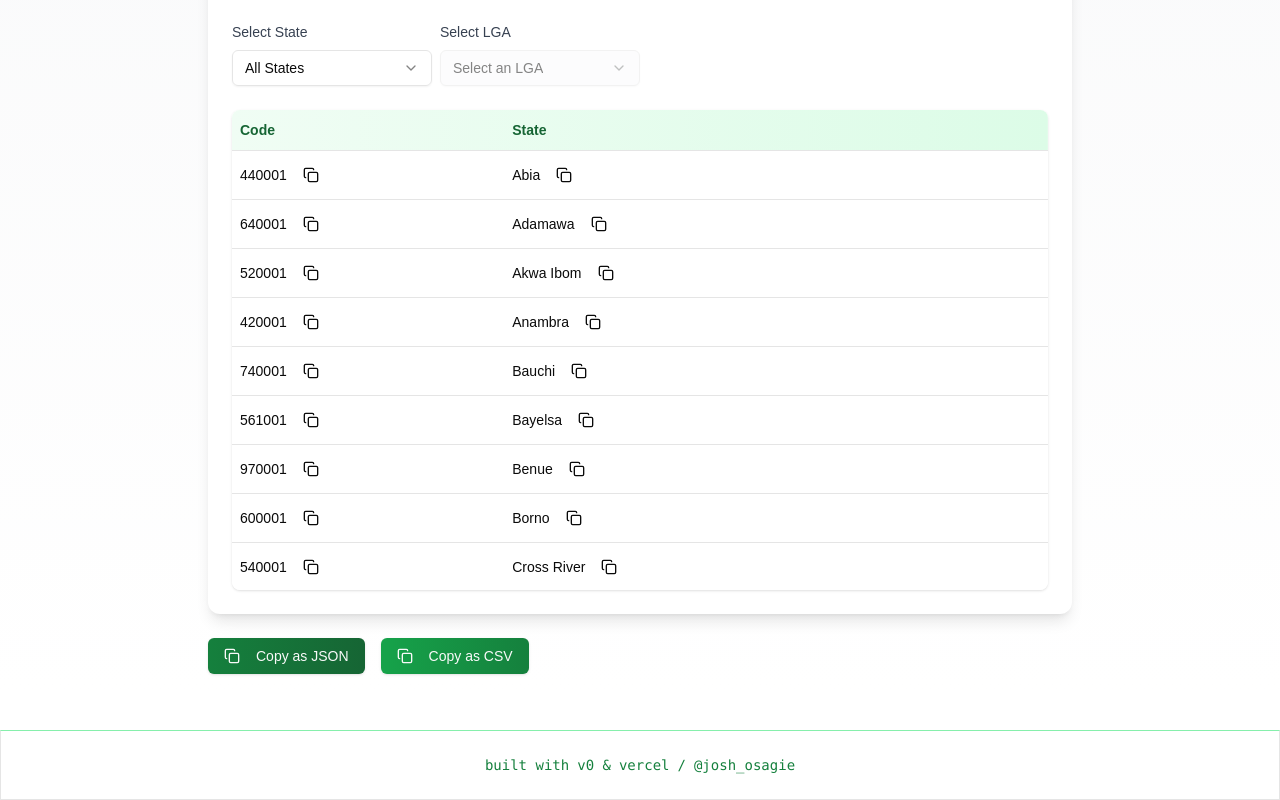
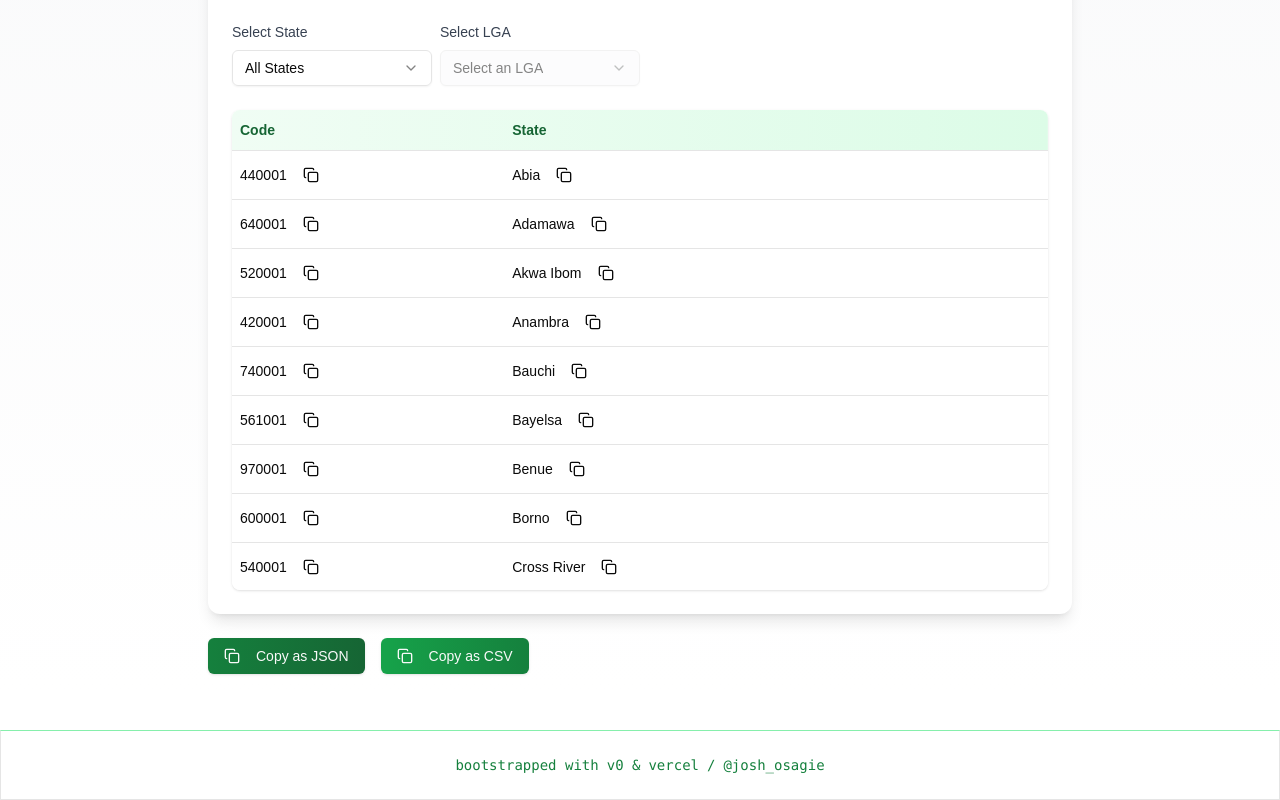
Before and after one commit to JCalmCrasher/nigeria-postcodes, a Next.js app: page / in a window 1280 px wide. Shown: the part 1098-1898 px from the top of the page. Built offline with nearby package versions, Linux system fonts and the light colour scheme.

Commit message:
Update Footer.tsx

```diff
--- a/src/components/Footer.tsx
+++ b/src/components/Footer.tsx
@@ -6,7 +6,7 @@ export function Footer() {
    <div className="container mx-auto px-4">
     <code className="flex flex-col md:flex-row justify-center items-center text-sm text-green-700 space-y-4 md:space-y-0">
      <div className="flex items-center space-x-2">
-      <span>built with</span>
+      <span>bootstrapped with</span>
       <Link
        href="https://v0.dev"
        className="hover:text-green-800 transition-colors"
```
